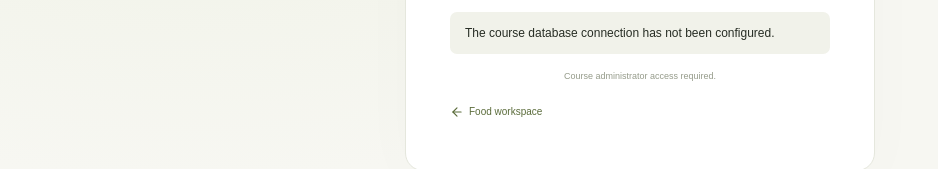
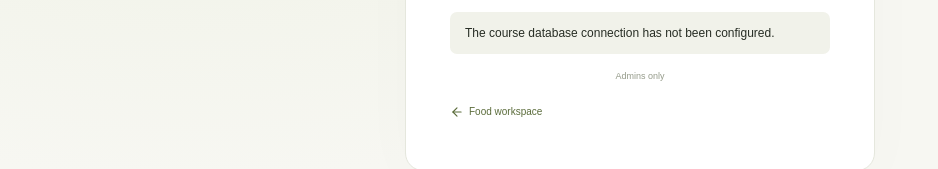
Before and after one commit to AngelaGu706/humor-admin, a Next.js app: page /course-login in a window 1280 px wide. Shown: the part 461-630 px from the top of the page, without its empty margins (0-938 px from the left). Built offline with nearby package versions, Linux system fonts and the light colour scheme.

Commit message:
Simplify sign-in labels: app/course-login/page.tsx

```diff
--- a/app/course-login/page.tsx
+++ b/app/course-login/page.tsx
@@ -4,11 +4,11 @@ import { courseConfigured } from "@/lib/course-server";
 export const dynamic = "force-dynamic";
 export default async function CourseLogin({ searchParams }: { searchParams: Promise<{ error?: string; denied?: string; setup?: string }> }) {
   const { error, denied, setup } = await searchParams;
-  return <main className="auth-page"><div className="auth-brand"><Network size={24}/> AI WORKSPACE <span>ADMIN</span></div><section className="auth-card"><div className="icon-tile"><ShieldCheck size={26}/></div><h1>Course sign-in</h1><p className="muted">Manage course AI data.</p>
+  return <main className="auth-page"><div className="auth-brand"><Network size={24}/> AI WORKSPACE <span>ADMIN</span></div><section className="auth-card"><div className="icon-tile"><ShieldCheck size={26}/></div><h1>Course sign-in</h1><p className="muted">Manage course AI data</p>
     {error && <p className="notice error" role="alert">Sign-in could not be completed. Please try again.</p>}
     {denied && <p className="notice error" role="alert">This Google account is signed in, but does not have administrator access to the course database.</p>}
     {setup && <p className="notice error" role="alert">The course database connection needs to be checked.</p>}
     {courseConfigured() ? <a className="google-button" href="/auth/course/start"><span className="google-g">G</span>Continue with Google</a> : <p className="notice">The course database connection has not been configured.</p>}
-    <p className="auth-note">Course administrator access required.</p><Link href="/login" className="text-link"><ArrowLeft size={14}/> Food workspace</Link>
+    <p className="auth-note">Admins only</p><Link href="/login" className="text-link"><ArrowLeft size={14}/> Food workspace</Link>
   </section></main>;
 }
```
